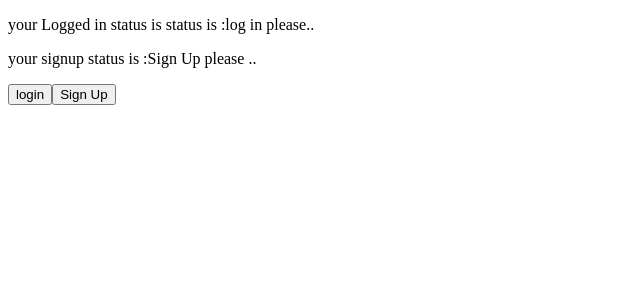
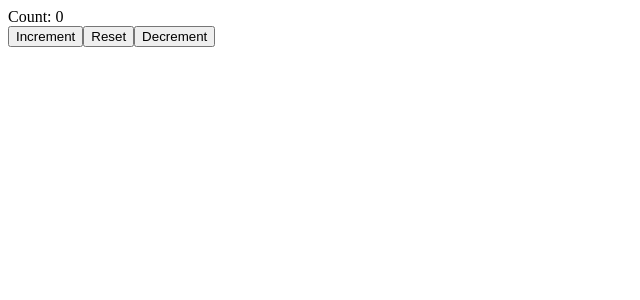
Before and after one commit to abyssiniatech/react-vite-project, a React (Vite) app: page / in a window 1280 px wide. Shown: the top 300 px of the page, without its empty margins (0-640 px from the left). Built offline with nearby package versions, Linux system fonts and the light colour scheme.

Commit message:
usereducer hooks in typescript

```diff
--- a/src/App.tsx
+++ b/src/App.tsx
@@ -1,12 +1,9 @@
-// import Person from "./Components/Person"
-import Logged from "./Components/Logged"
-// import Styles from "./Components/Styles"
+import UseReducer from "./Components/UseReducer"
 const App = () => {
   return (
     <div>
-        <Logged />
-        {/* <Person name="Surafel Mengist" age={27} email="surafelmengist2015@gmail.com" style ={{color:"white", textAlign:"center", backgroundColor:"teal", borderRadius:'10px'}} /> */}
-         {/* <Styles  style={{color:"white", borderRadius:"10px"   , textAlign:"center",backgroundColor:"blue" ,padding:"10px"}}/> */}
+
+     <UseReducer />
     </div>
   )
 }
--- /dev/null
+++ b/src/Components/UseReducer.tsx
@@ -0,0 +1,29 @@
+import React, { useReducer } from "react";
+const initialState = 0;
+const reducer = (state: number, action: { type: string }) => {
+  switch (action.type) {
+    case "increment":
+      return state + 1;
+    case "decrement":
+      return state - 1;
+    case "reset":
+         return initialState;
+    default:
+      return state;
+  }
+};
+
+const UseReducer = () => {
+  const [state, dispatch] = useReducer(reducer, initialState);
+
+  return (
+    <div>
+      <div>Count: {state}</div>
+      <button onClick={() => dispatch({ type: "increment" })}>Increment</button>
+      <button onClick={() => dispatch({ type: "reset" })}>Reset</button>
+      <button onClick={() => dispatch({ type: "decrement" })}>Decrement</button>
+    </div>
+  );
+};
+
+export default UseReducer;
```
